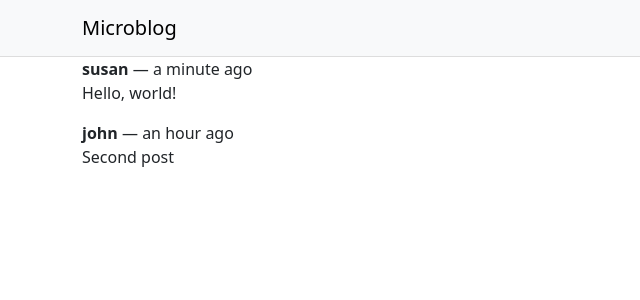
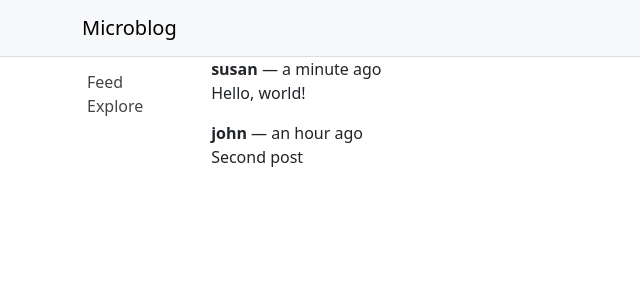
Before and after one commit to mark-ngo203/react-microblog, a React (Create React App) app: page / in a window 1280 px wide. Shown: the top 300 px of the page, without its empty margins (0-640 px from the left). Built offline with nearby package versions, Linux system fonts and the light colour scheme.

Commit message:
Add sidebar to main page

```diff
--- a/src/App.js
+++ b/src/App.js
@@ -1,5 +1,7 @@
 import Container from 'react-bootstrap/Container';
 import Header from './components/Header';
+import Stack from 'react-bootstrap/Stack'
+import Sidebar from './components/Sidebar'
 
 export default function App() {
   const posts = [
@@ -21,8 +23,11 @@
   },
 ];
   return (
-    <Container fluid className="App">
+    <Container fluid className='App'>
       <Header />
+      <Container>
+        <Stack direction='horizontal'>
+          <Sidebar />
           <Container>
             {posts.length === 0 ?
               <p>There are no blog posts.</p>
@@ -38,6 +43,8 @@
               })
             }
           </Container>
+        </Stack>
+      </Container>
     </Container>
   );
 }
--- /dev/null
+++ b/src/components/Sidebar.js
@@ -0,0 +1,15 @@
+import Navbar from "react-bootstrap/Navbar"
+import Nav from "react-bootstrap/Nav"
+
+export default function Sidebar() {
+    return (
+        <Navbar sticky="top" className="flex-column Sidebar">
+            <Nav.Item>
+                <Nav.Link href="/">Feed</Nav.Link>
+            </Nav.Item>
+            <Nav.Item>
+                <Nav.Link href="/explore">Explore</Nav.Link>
+            </Nav.Item>
+        </Navbar>
+    );
+}
--- a/src/index.css
+++ b/src/index.css
@@ -5,3 +5,28 @@
 .Header {
   border-bottom: 1px solid #ddd;
 }
+
+.Sidebar {
+  width: 120px;
+  margin: 5px;
+  position: sticky;
+  top: 62px;
+  align-self: flex-start;
+  align-items: start;
+}
+
+.Sidebar .nav-item {
+  width: 100%;
+}
+
+.Sidebar a {
+  color: #444;
+}
+
+.Sidebar a:hover {
+  background-color: #eee;
+}
+
+.Sidebar a:visited {
+  color: #444;
+}
```
Lines whose indentation alone changed are shown as unchanged.
